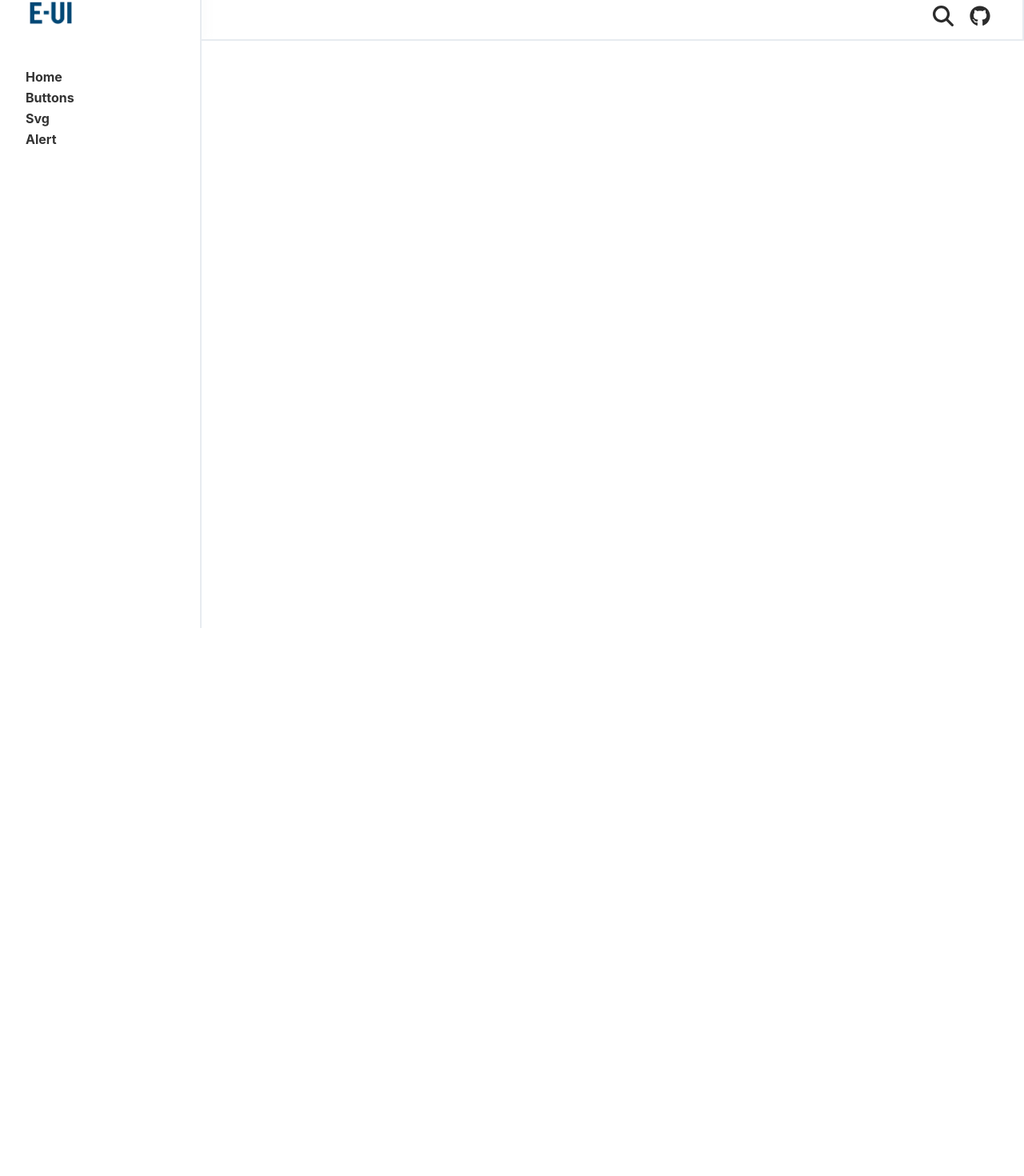
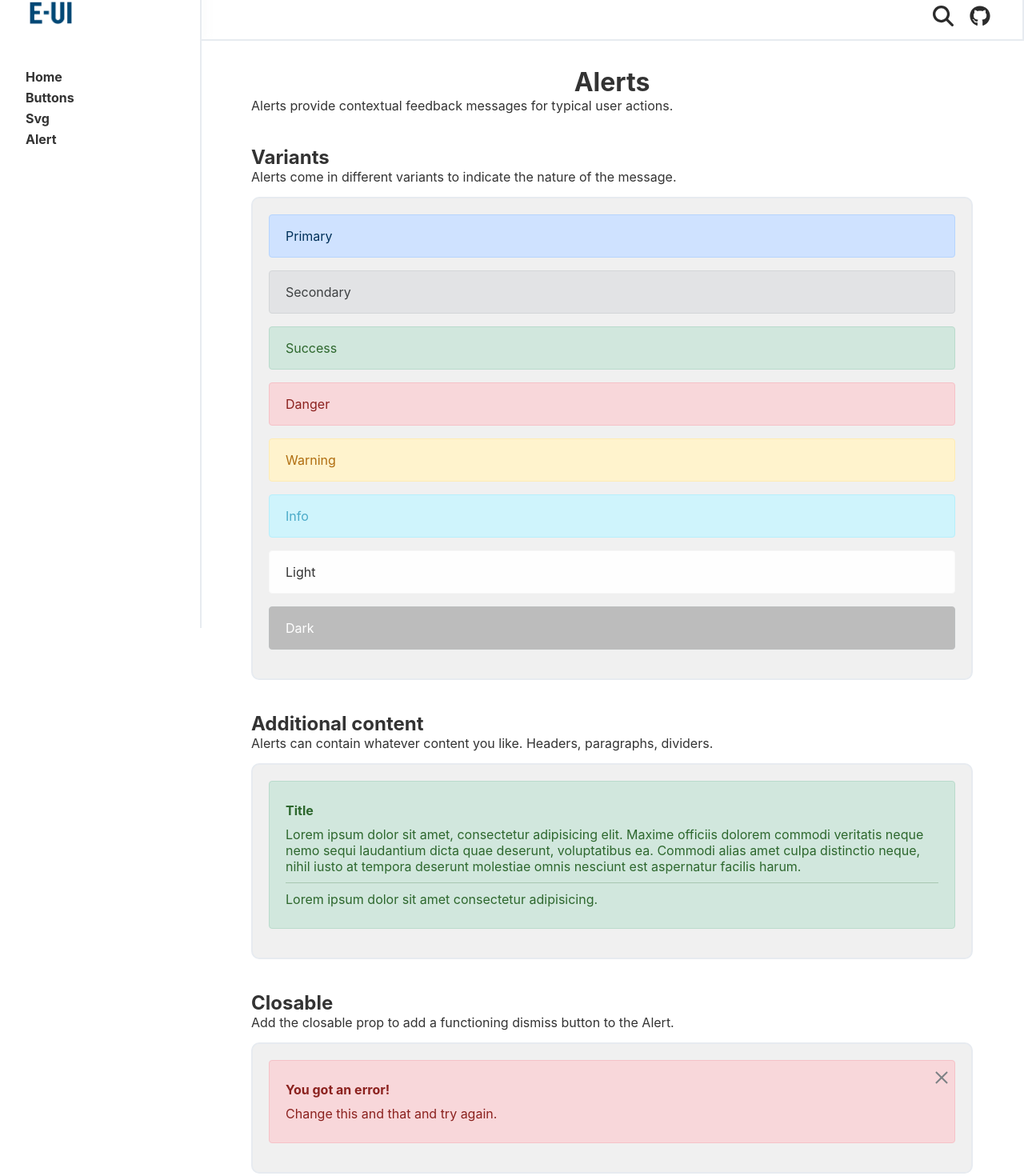
Before and after one commit to TarasKosiachenko/Element-UI, a React (Create React App) app: page /alert in a window 1280 px wide. Shown: the part 15-1485 px from the top of the page at 80% size. Before the commit the page ends 800 px from the top, so only its background shows below. Built offline with nearby package versions, Linux system fonts and the light colour scheme.

Commit message:
Added content to the Alerts component. Reworked UiAlert: - added closing alert functionality, - ability to add title. Changed HomePage. Refactoring Buttons, SvgSelector: - used the map method to avoid duplicate code.

```diff
--- a/src/App.js
+++ b/src/App.js
@@ -1,5 +1,6 @@
 import Buttons from "./components/Buttons/Buttons";
 import SvgSelector from "./components/SvgSelector/SvgSelector";
+import Alerts from "./components/Alerts/Alerts"
 import HomePage from "./components/HomePage/HomePage";
 import "./App.scss";
 import { Routes, Route, Link } from "react-router-dom";
@@ -12,10 +13,10 @@ function App() {
     <div style={{ display: "flex" }}>
       <header>
         <span>
-            <UiSvgSelector id="github" link="https://github.com/TarasKosiachenko/Element-UI" />
+          <UiSvgSelector variant="github" link="https://github.com/TarasKosiachenko/Element-UI" />
         </span>
         <span>
-          <UiSvgSelector id="search" />
+          <UiSvgSelector variant="search" />
         </span>
       </header>
       <nav>
@@ -46,6 +47,7 @@ function App() {
           <Route path="/" element={<HomePage />} />
           <Route path="buttons" element={<Buttons />} />
           <Route path="svg" element={<SvgSelector />} />
+          <Route path="alert" element={<Alerts />} />
         </Routes>
       </main>
     </div>
--- /dev/null
+++ b/src/components/Alerts/Alerts.jsx
@@ -0,0 +1,68 @@
+import UiAlert from "../UI/UiAlert/UiAlert";
+import UiButton from "../UI/UiButton/UiButton"
+import { useState } from 'react';
+import "./index.scss";
+
+const Alerts = () => {
+  const [show, setShow] = useState(true);
+  const variants = ["primary", "secondary", "success", "danger", "warning", "info", "light", "dark",];
+  let ucFirst = (str) => (!str ? str : str[0].toUpperCase() + str.slice(1));
+
+  return (
+    <div className="content">
+      <h1>Alerts</h1>
+      <p>
+        Alerts provide contextual feedback messages for typical user actions.
+      </p>
+      <div className="section">
+        <h2>Variants</h2>
+        <p>
+          Alerts come in different variants to indicate the nature of the
+          message.
+        </p>
+        <div className="demo demo-alert">
+          {variants.map((variant) => (
+            <UiAlert key={variant} variant={variant}>
+              { ucFirst(variant) }
+            </UiAlert>
+          ))}
+        </div>
+      </div>
+
+      <div className="section">
+        <h2>Additional content</h2>
+        <p>
+          Alerts can contain whatever content you like. Headers, paragraphs, dividers.
+        </p>
+        <div className="demo demo-alert">
+          <UiAlert variant="success">
+            <UiAlert.Heading>Title</UiAlert.Heading>
+            <p>Lorem ipsum dolor sit amet, consectetur adipisicing elit. Maxime officiis dolorem commodi veritatis neque nemo sequi laudantium dicta quae deserunt, voluptatibus ea. Commodi alias amet culpa distinctio neque, nihil iusto at tempora deserunt molestiae omnis nesciunt est aspernatur facilis harum.</p>
+            <hr />
+            <p>Lorem ipsum dolor sit amet consectetur adipisicing.</p>
+          </UiAlert>
+        </div>
+      </div>
+
+      <div className="section">
+        <h2>Closable</h2>
+        <p>
+          Add the closable prop to add a functioning dismiss button to the Alert.
+        </p>
+        <div className="demo demo-alert">
+          {
+            show ?
+            <UiAlert variant="danger" onClose={() => setShow(false)} closable>
+              <UiAlert.Heading>You got an error!</UiAlert.Heading>
+              <p>Change this and that and try again.</p>
+            </UiAlert>
+          :
+            <UiButton text="Show alert" color="primary" onClick={() => setShow(true)} />
+          }
+        </div>
+      </div>
+    </div>
+  );
+};
+
+export default Alerts;
--- /dev/null
+++ b/src/components/Alerts/index.scss
@@ -0,0 +1,3 @@
+.content .demo-alert {
+  display: block;
+}
--- a/src/components/Buttons/Buttons.jsx
+++ b/src/components/Buttons/Buttons.jsx
@@ -2,6 +2,11 @@ import UiButton from "../UI/UiButton/UiButton";
 import "./index.scss";
 
 const Buttons = () => {
+  const variants = ["contained", "outlined", "text"];
+  const colors = [ "primary", "secondary", "success", "danger", "warning", "light",  "dark" ];
+  const sizes = ["small", "medium", "large"];
+  let ucFirst = (str) => (!str ? str : str[0].toUpperCase() + str.slice(1));
+
   return (
     <div className="content">
       <h1>Buttons</h1>
@@ -16,9 +21,9 @@ const Buttons = () => {
           text
         </p>
         <div className="demo">
-          <UiButton text="Contained" variant="contained" />
-          <UiButton text="Outlined" variant="outlined" />
-          <UiButton text="Text" variant="text" />
+          {variants.map((variant) => (
+            <UiButton key={variant} text={ucFirst(variant)} variant={variant} />
+          ))}
         </div>
       </div>
 
@@ -29,13 +34,9 @@ const Buttons = () => {
           button. Just modify the color prop.
         </p>
         <div className="demo">
-          <UiButton text="Primary" color="primary" />
-          <UiButton text="Secondary" color="secondary" />
-          <UiButton text="Success" color="success"/>
-          <UiButton text="Warning" color="warning" />
-          <UiButton text="Danger" color="danger" />
-          <UiButton text="Light" color="light" />
-          <UiButton text="Dark" color="dark" />
+          {colors.map((color) => (
+            <UiButton key={color} text={ucFirst(color)} color={color} />
+          ))}
         </div>
       </div>
 
@@ -44,21 +45,18 @@ const Buttons = () => {
         <p>For larger or smaller buttons, use the size prop.</p>
         <div className="demo">
           <div>
-            <div className="size">
-              <UiButton text="Small" size="small" />
-              <UiButton text="Medium" size="medium" />
-              <UiButton text="Large" size="large" />
-            </div>
-            <div className="size">
-              <UiButton text="Small" variant="outlined" size="small" />
-              <UiButton text="Medium" variant="outlined" size="medium" />
-              <UiButton text="Large" variant="outlined" size="large" />
-            </div>
-            <div className="size">
-              <UiButton text="Small" variant="text" size="small" />
-              <UiButton text="Medium" variant="text" size="medium" />
-              <UiButton text="Large" variant="text" size="large" />
-            </div>
+            {variants.map((variant) => (
+              <div key={variant} className="size">
+                {sizes.map((size) => (
+                  <UiButton
+                    key={size}
+                    text={ucFirst(size)}
+                    variant={variant}
+                    size={size}
+                  />
+                ))}
+              </div>
+            ))}
           </div>
         </div>
       </div>
@@ -67,9 +65,9 @@ const Buttons = () => {
         <h2>Disabled button</h2>
         <p>Make buttons look inactive by adding the disabled prop to.</p>
         <div className="demo">
-          <UiButton text="Contained" variant="contained" disabled />
-          <UiButton text="Outlined" variant="outlined" disabled />
-          <UiButton text="Text" variant="text" disabled />
+          {variants.map((variant) => (
+            <UiButton key={variant} text={ucFirst(variant)} variant={variant} disabled />
+          ))}
         </div>
       </div>
     </div>
--- a/src/components/HomePage/index.scss
+++ b/src/components/HomePage/index.scss
@@ -1,41 +1,13 @@
+h1 {
+  text-align: center;
+}
 .homeContent {
-  height: 300px;
-  display: flex;
-  flex-direction: column;
-  align-items: center;
   width: 100%;
-  overflow: hidden;
+  height: 70vh;
+  border: 1px solid #eaeaea;
 }
-
 #pot {
-  top: 20%;
-  width: 150px;
-  position: absolute;
-  animation: linear infinite;
-  animation-name: run;
-  animation-duration: 7s;
+  width: 20%;
+  min-width: 7em;
+  height: auto;
 }
-
-@keyframes run {
-  0% {
-      left: 400px;
-  }
-
-  48% {
-      -webkit-transform: rotateY(0deg);
-  }
-
-  50% {
-      left: calc(100% - 250px);
-      -webkit-transform: rotateY(180deg);
-  }
-
-  98% {
-      -webkit-transform: rotateY(180deg);
-  }
-
-  100% {
-      left: 400px;
-      -webkit-transform: rotateY(0deg);
-  }
-}
--- a/src/components/SvgSelector/SvgSelector.jsx
+++ b/src/components/SvgSelector/SvgSelector.jsx
@@ -2,6 +2,16 @@ import UiSvgSelector from "../UI/UiSvgSelector/UiSvgSelector";
 import "./index.scss";
 
 const SvgSelector = () => {
+  const variants = [ "house", "youtube", "search", "github", "linkedin", "twitter", "facebook", "user" ]
+  const colors = [ "dark", "primary", "secondary", "success", "danger", "warning", "light" ];
+  const sizes = ["small", "medium", "large"];
+
+  const socialLinks = [
+    { variant: 'twitter', color: 'primary', link: 'https://twitter.com/' },
+    { variant: 'facebook', color: 'secondary', link: 'https://www.facebook.com/' },
+    { variant: 'youtube', color: 'danger', link: 'https://www.youtube.com/' },
+  ];
+
   return (
     <div className="content">
       <h1>Svg Selector</h1>
@@ -19,15 +29,9 @@ const SvgSelector = () => {
           If the parameter is missing, the 'svg' text is output by default
         </p>
         <div className="demo">
-          <UiSvgSelector />
-          <UiSvgSelector id="house" />
-          <UiSvgSelector id="youtube" />
-          <UiSvgSelector id="search" />
-          <UiSvgSelector id="github" />
-          <UiSvgSelector id="linkedin" />
-          <UiSvgSelector id="twitter" />
-          <UiSvgSelector id="facebook" />
-          <UiSvgSelector id="user" />
+          {variants.map((variant) => (
+            <UiSvgSelector key={variant} variant={variant} />
+          ))}
         </div>
       </div>
 
@@ -38,13 +42,9 @@ const SvgSelector = () => {
           (dark:default, primary, secondary, success, warning, danger, light)
         </p>
         <div className="demo">
-          <UiSvgSelector id="house" color="dark" />
-          <UiSvgSelector id="house" color="primary" />
-          <UiSvgSelector id="house" color="secondary" />
-          <UiSvgSelector id="house" color="success" />
-          <UiSvgSelector id="house" color="warning" />
-          <UiSvgSelector id="house" color="danger" />
-          <UiSvgSelector id="house" color="light" />
+          {colors.map((color) => (
+            <UiSvgSelector key={color} variant="house" color={color} />
+          ))}
         </div>
       </div>
 
@@ -52,9 +52,9 @@ const SvgSelector = () => {
         <h2>Size</h2>
         <p>Choose a size for the icon (small, medium, large).</p>
         <div className="demo">
-          <UiSvgSelector id="github" size="small" />
-          <UiSvgSelector id="github" size="medium" />
-          <UiSvgSelector id="github" size="large" />
+          {sizes.map((size) => (
+            <UiSvgSelector key={size} variant="github" size={size} />
+          ))}
         </div>
       </div>
 
@@ -62,9 +62,9 @@ const SvgSelector = () => {
         <h2>Link</h2>
         <p>Set the link to be opened when the Svg Selector is clicked.</p>
         <div className="demo">
-          <UiSvgSelector id="twitter" color="primary" link="https://twitter.com/" />
-          <UiSvgSelector id="facebook" color="secondary" link="https://www.facebook.com/" />
-          <UiSvgSelector id="youtube" color="danger" link="https://www.youtube.com/" />
+          {socialLinks.map((link) => (
+            <UiSvgSelector key={link.variant} {...link} />
+          ))}
         </div>
       </div>
 
@@ -72,9 +72,9 @@ const SvgSelector = () => {
         <h2>Disabled selector</h2>
         <p>Make the Svg Selector look inactive by adding the disabled prop.</p>
         <div className="demo">
-          <UiSvgSelector id="twitter" link="https://www.google.com/" disabled />
-          <UiSvgSelector id="twitter" link="https://www.google.com/" disabled />
-          <UiSvgSelector id="twitter" color="primary" link="https://www.google.com/" disabled />
+        {socialLinks.map((link) => (
+            <UiSvgSelector key={link.variant} {...link} disabled />
+          ))}
         </div>
       </div>
     </div>
--- /dev/null
+++ b/src/components/UI/UiAlert/UiAlert.jsx
@@ -0,0 +1,58 @@
+import React, { useState } from "react";
+import PropTypes from "prop-types";
+import "./UiAlert.scss";
+
+function UiAlert({ children, onClose, variant, closable }) {
+  const [show, setShow] = useState(true);
+  const handleClose = () => {
+    setShow(false);
+    onClose && onClose();
+  };
+  const alertClasses = `alert ${variant} ${closable ? "closable" : ""} ${show ? "" : "d-none"}`;
+
+  return (
+    <div className={alertClasses}>
+      {closable && <button className="close" onClick={handleClose} />}
+      {React.Children.toArray(children).map((child, index) => {
+        if (child.type === UiAlertHeading) {
+          return React.cloneElement(child, { key: index });
+        }
+        return child;
+      })}
+    </div>
+  );
+}
+
+UiAlert.propTypes = {
+  children: PropTypes.node.isRequired,
+  onClose: PropTypes.func,
+  variant: PropTypes.oneOf([
+    "primary",
+    "secondary",
+    "success",
+    "danger",
+    "warning",
+    "info",
+    "light",
+    "dark",
+  ]),
+  closable: PropTypes.bool,
+};
+
+UiAlert.defaultProps = {
+  onClose: null,
+  variant: "primary",
+  closable: false,
+};
+
+function UiAlertHeading({ children }) {
+  return <h4 className="alert-heading">{children}</h4>;
+}
+
+UiAlert.Heading = UiAlertHeading;
+
+UiAlertHeading.propTypes = {
+  children: PropTypes.node.isRequired,
+};
+
+export default UiAlert;
--- /dev/null
+++ b/src/components/UI/UiAlert/UiAlert.scss
@@ -0,0 +1,117 @@
+$primary-color: #0275d8;
+$secondary-color: #7c8184;
+$success-color: #5cb85c;
+$warning-color: #f0ad4e;
+$danger-color: #d9534f;
+$light-blue: #add8e6;
+$white-color: #fff;
+$dark-color: #2b2b2b;
+$text-color: #333;
+
+.alert {
+  position: relative;
+  padding: 1rem 1.25rem;
+  border-radius: 0.25rem;
+  font-size: 1rem;
+  margin-bottom: 1rem;
+  .alert-heading {
+    margin: 10px 0;
+  }
+  p {
+    margin: 10px 0;
+  }
+  hr {
+    border: 0;
+    border-top: 1px solid;
+    opacity: .25;
+  }
+  &.primary {
+    color: darken($primary-color, 25%);
+    background-color: #cfe2ff;
+    border: 1px solid #b6d4fe;
+  }
+
+  &.secondary {
+    color: darken($secondary-color, 25%);
+    background-color: #e2e3e5;
+    border: 1px solid #d3d6d8;
+  }
+
+  &.success {
+    color: darken($success-color, 25%);
+    background-color: #d1e7dd;
+    border: 1px solid #badbcc;
+  }
+
+  &.warning {
+    color: darken($warning-color, 25%);
+    background-color: #fff3cd;
+    border: 1px solid #ffecb5;
+  }
+
+  &.danger {
+    color: darken($danger-color, 25%);
+    background-color: #f8d7da;
+    border: 1px solid #f5c2c7;
+  }
+
+  &.info {
+    color: darken($light-blue, 25%);
+    background-color: #cff4fc;
+    border: 1px solid #b6effb;
+  }
+
+  &.dark {
+    color: $white-color;
+    background-color: #bcbcbc;
+    border: 1px solid #bcbebf;
+  }
+
+  &.light {
+    color: $text-color;
+    background-color: #fefefe;
+    border: 1px solid #f8f8f8;
+  }
+
+  &.closable {
+    position: relative;
+    padding-right: 30px;
+    .close {
+      position: absolute;
+      top: 0;
+      right: 0;
+      z-index: 2;
+      background: transparent;
+      border: none;
+      padding: 1.25rem 1rem;
+      cursor: pointer;
+      &:before,
+      &:after {
+        content: "";
+        position: absolute;
+        width: 20px;
+        height: 2px;
+        background-color: $secondary-color;
+        top: 50%;
+        left: 0;
+        right: 0;
+        margin: auto;
+      }
+      &:hover {
+        &:before,
+        &:after {
+          background-color: $text-color;
+      }
+      }
+      &:before {
+        transform: rotate(45deg);
+      }
+      &:after {
+        transform: rotate(-45deg);
+      }
+    }
+  }
+}
+.d-none {
+  display: none;
+}
--- a/src/components/UI/UiSvgSelector/UiSvgSelector.jsx
+++ b/src/components/UI/UiSvgSelector/UiSvgSelector.jsx
@@ -2,7 +2,7 @@ import React from "react";
 import PropTypes from "prop-types";
 import "./UiSvgSelector.scss";
 
-function UiSvgSelector({ id, link = null, size, color, disabled = false }) {
+function UiSvgSelector({ variant, link = null, size, color, disabled = false }) {
   const handleClick = (event) => {
     if (disabled) {
       event.preventDefault();
@@ -29,7 +29,7 @@ function UiSvgSelector({ id, link = null, size, color, disabled = false }) {
 
   const svgSize = sizeMap[size] || sizeMap.medium;
 
-  switch (id) {
+  switch (variant) {
     case "search":
       return (
         <a href={link} target="_blank" rel="noreferrer" onClick={handleClick} className={svgClasses}>
@@ -159,7 +159,7 @@ function UiSvgSelector({ id, link = null, size, color, disabled = false }) {
 }
 
 UiSvgSelector.propTypes = {
-  id: PropTypes.string,
+  variant: PropTypes.string,
   link: PropTypes.string,
   size: PropTypes.oneOf(["small", "medium", "large"]),
   color: PropTypes.oneOf([
```
Also changed, not shown: src/components/HomePage/HomePage.jsx (+40 -3 lines).
